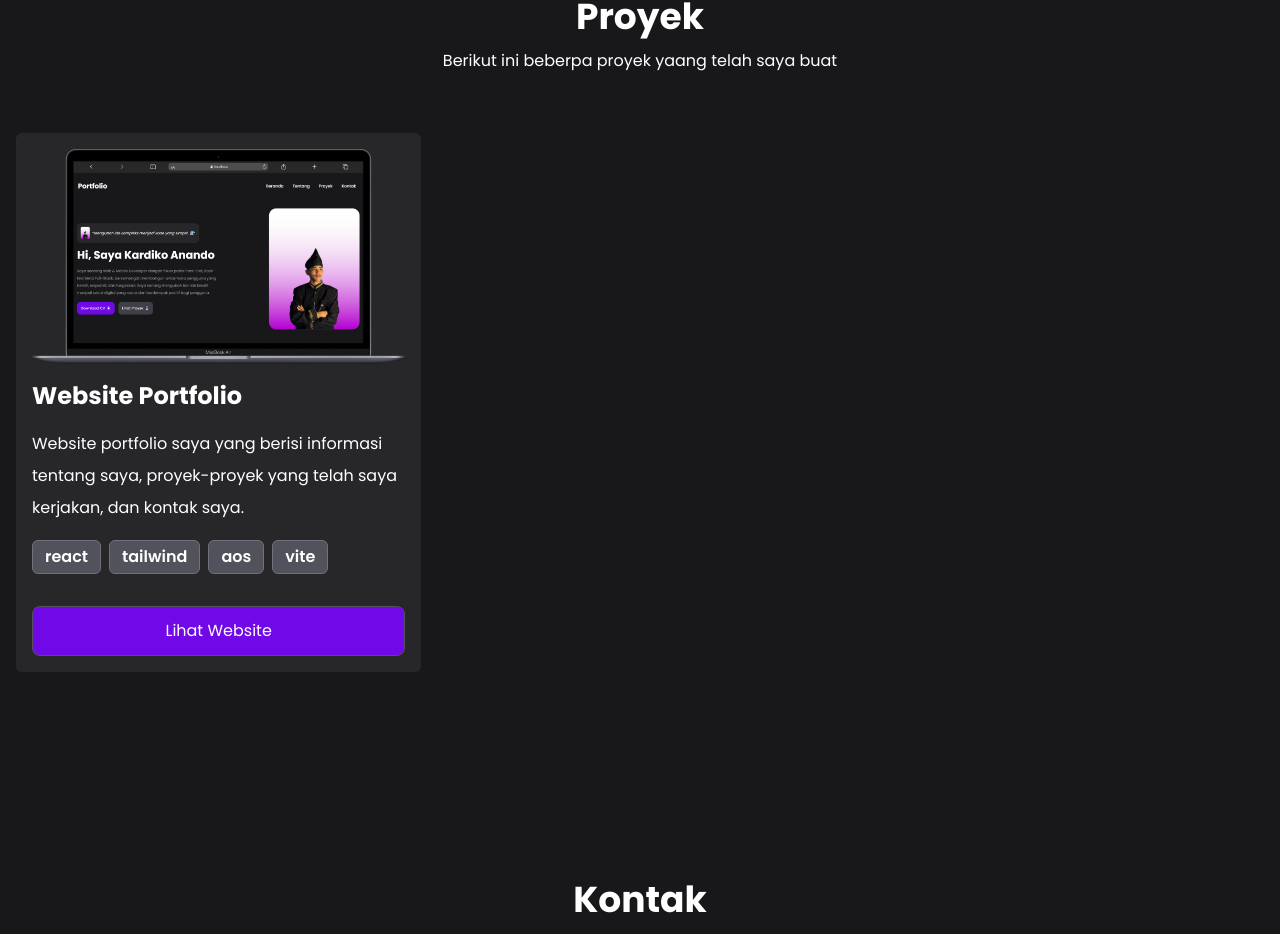
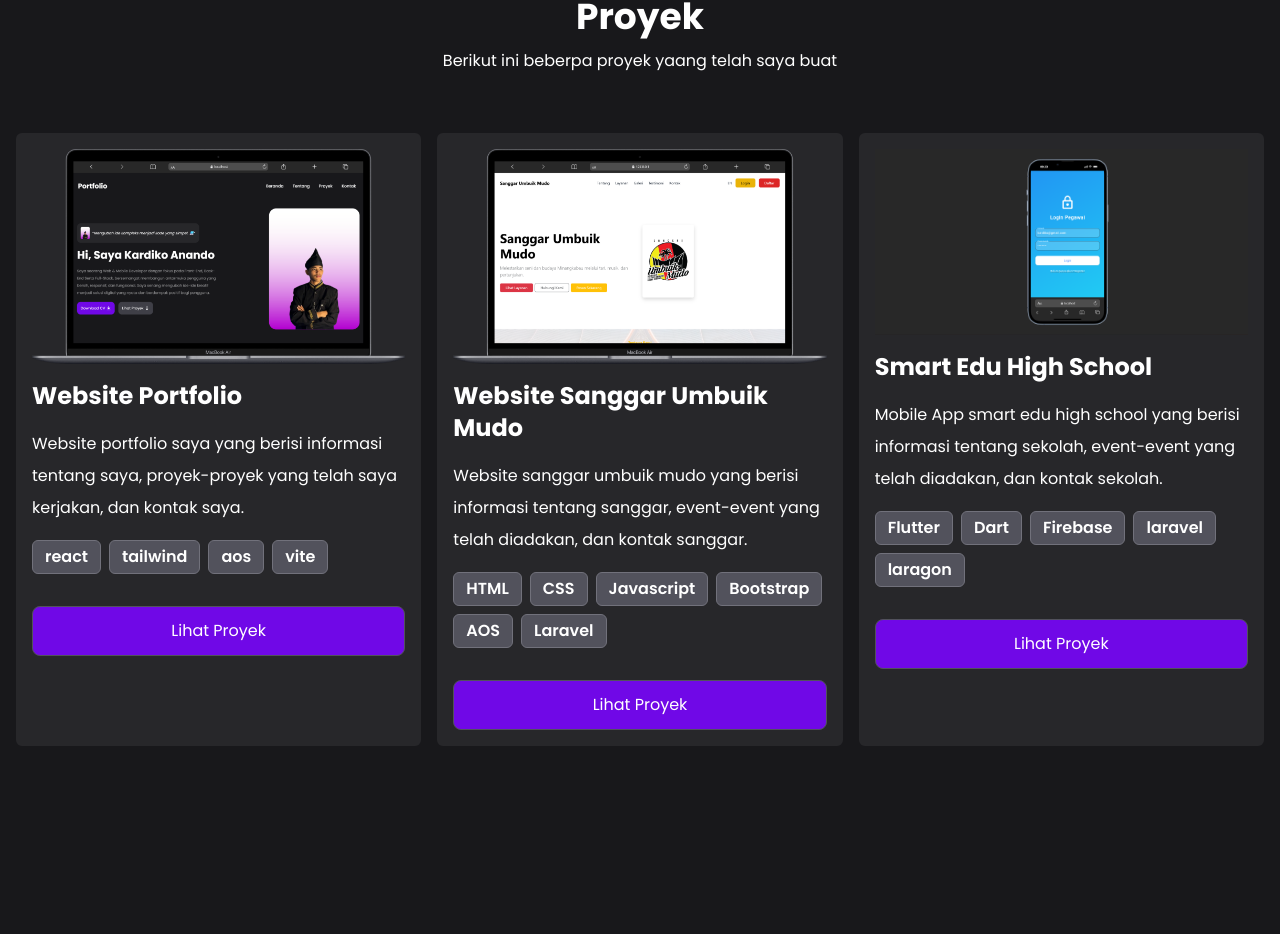
Before and after one commit to TRKA234/portfolio, a React (Vite) app: page / in a window 1280 px wide. Shown: the part 2051-2985 px from the top of the page. Built offline with nearby package versions, Linux system fonts and the light colour scheme.

Commit message:
Update project links and add new projects: change button text to "Lihat Proyek" and include additional project details with links in data.js

```diff
--- a/src/App.jsx
+++ b/src/App.jsx
@@ -187,10 +187,10 @@ function App() {
                 </div>
                 <div className="mt-8 text-center">
                   <a
-                    href="#"
+                    href={proyek.link}
                     className="bg-violet-700 p-3 rounded-lg block border border-zinc-600 hover:bg-violet-600"
                   >
-                    Lihat Website
+                    Lihat Proyek
                   </a>
                 </div>
               </div>
--- a/src/data.js
+++ b/src/data.js
@@ -115,12 +115,14 @@ export const listTools = [
 ];
 
 //import Proyek1 from "/assets/proyek/proyek1.webp";
-import Proyek2 from "/assets/proyek/proyek2.webp";
-import Proyek3 from "/assets/proyek/proyek3.webp";
-import Proyek4 from "/assets/proyek/proyek4.webp";
-import Proyek5 from "/assets/proyek/proyek5.webp";
-import Proyek6 from "/assets/proyek/proyek6.webp";
+// import Proyek2 from "/assets/proyek/proyek2.webp";
+// import Proyek3 from "/assets/proyek/proyek3.webp";
+// import Proyek4 from "/assets/proyek/proyek4.webp";
+// import Proyek5 from "/assets/proyek/proyek5.webp";
+// import Proyek6 from "/assets/proyek/proyek6.webp";
 import Proyek1 from "/assets/proyek/web-portfolio.png";
+import Proyek2 from "/assets/proyek/web-sanggarumbuikmudo.png";
+import Proyek3 from "/assets/proyek/smartedu_app.png";
 
 export const listProyek = [
   {
@@ -130,15 +132,26 @@ export const listProyek = [
     desk: "Website portfolio saya yang berisi informasi tentang saya, proyek-proyek yang telah saya kerjakan, dan kontak saya.",
     tools: ["react", "tailwind", "aos", "vite"],
     dad: "200",
+    link: "https://kardiko.vercel.app",
   },
-  // {
-  //   id: 2,
-  //   gambar: Proyek2,
-  //   nama: "Company Profile",
-  //   desk: "Lorem ipsum dolor sit, amet consectetur adipisicing elit. Quis, laborum!",
-  //   tools: ["HTML", "CSS", "Javascript", "AOS", "Swiper", "Lightbox Gallery"],
-  //   dad: "300",
-  // },
+  {
+    id: 2,
+    gambar: Proyek2,
+    nama: "Website Sanggar Umbuik Mudo",
+    desk: "Website sanggar umbuik mudo yang berisi informasi tentang sanggar, event-event yang telah diadakan, dan kontak sanggar.",
+    tools: ["HTML", "CSS", "Javascript", "Bootstrap", "AOS", "Laravel"],
+    dad: "300",
+    link: "https://github.com/TRKA234/sanggar_umbuik_mudo.git",
+  },
+  {
+    id: 3,
+    gambar: Proyek3,
+    nama: "Smart Edu High School",
+    desk: "Mobile App smart edu high school yang berisi informasi tentang sekolah, event-event yang telah diadakan, dan kontak sekolah.",
+    tools: ["Flutter", "Dart", "Firebase", "laravel", "laragon"],
+    dad: "400",
+    link: "https://github.com/TRKA234/smartedu_high_school",
+  },
   // {
   //   id: 3,
   //   gambar: Proyek3,
```
Also changed, not shown: public/assets/proyek/smartedu_app.png (added), public/assets/proyek/web-sanggarumbuikmudo.png (added).
